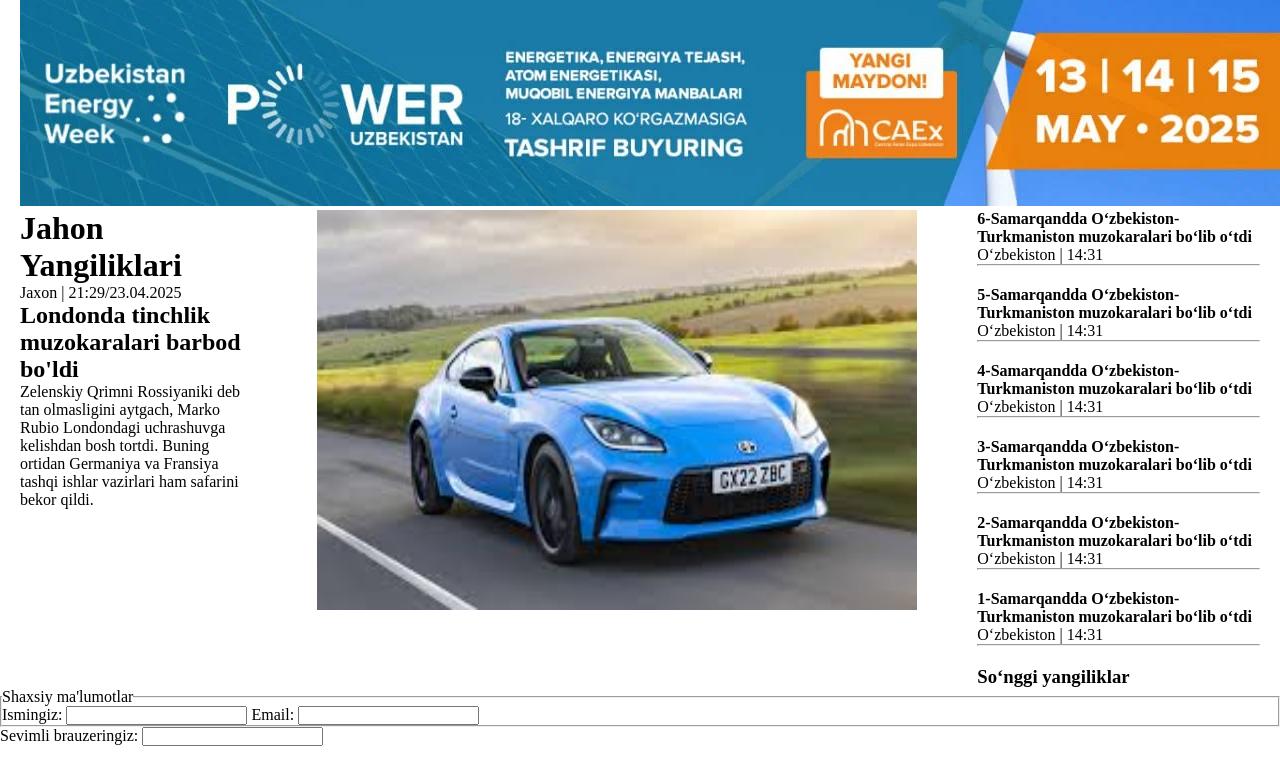
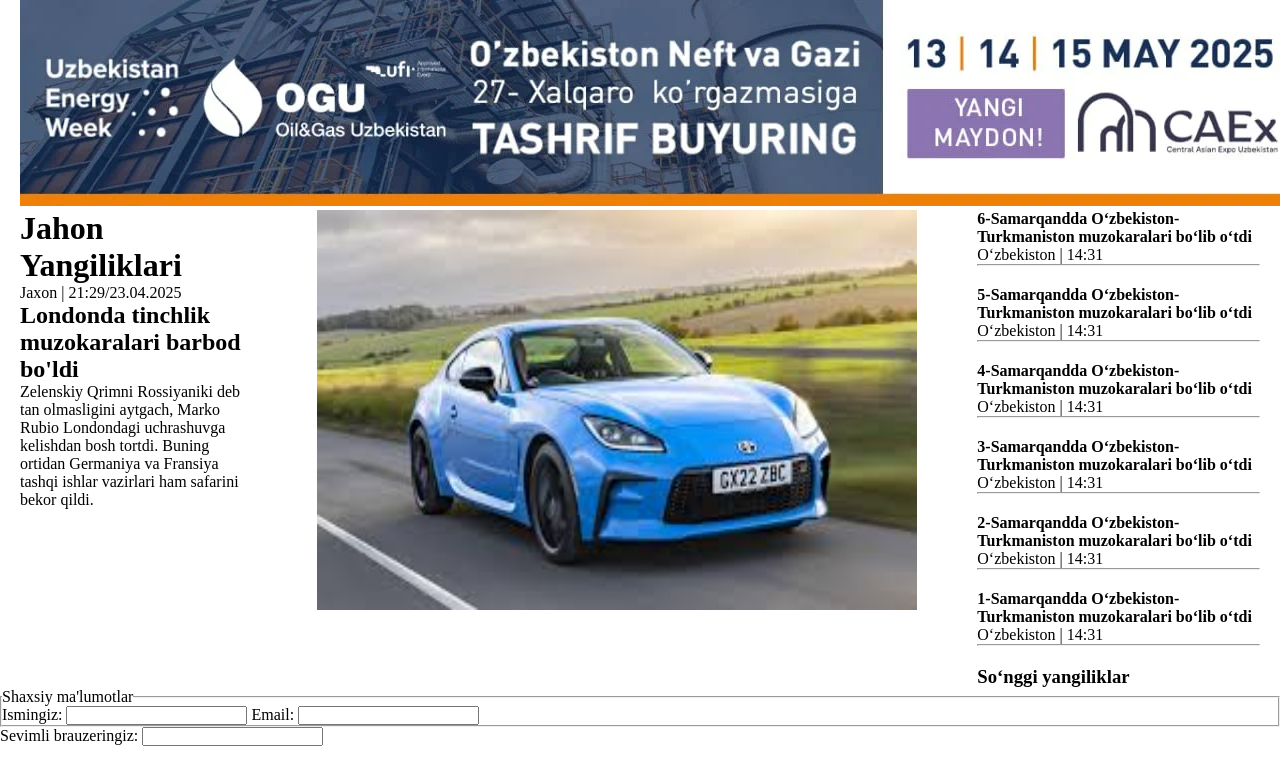
Before and after one commit to Yahyobek1505/project, a plain HTML site: page index.html in a window 1280 px wide. Drawn offline with Linux system fonts and the light colour scheme.

Commit message:
Added rec img and edited html page

```diff
--- a/index.html
+++ b/index.html
@@ -13,7 +13,7 @@
 
   <div class="container">
 <div class="rek">
-  <img src="./img/reklama.webp" alt="">
+  <img src="./img/rec.webp" alt="">
 </div>
 
 <div class="hero">
--- a/style.css
+++ b/style.css
@@ -38,10 +38,6 @@
 
 
 
-
-/*
-git config --global user.name
-git config --global user.email
 /*
 
 git init
@@ -50,4 +46,5 @@ git commit -m "Lohiyani boshladim"
 git remote add origin https://github.com/Yahyobek1505/project.git
 git branch -M main
 git push -u origin main
+
 */
```
Also changed, not shown: img/rec.webp (added).
